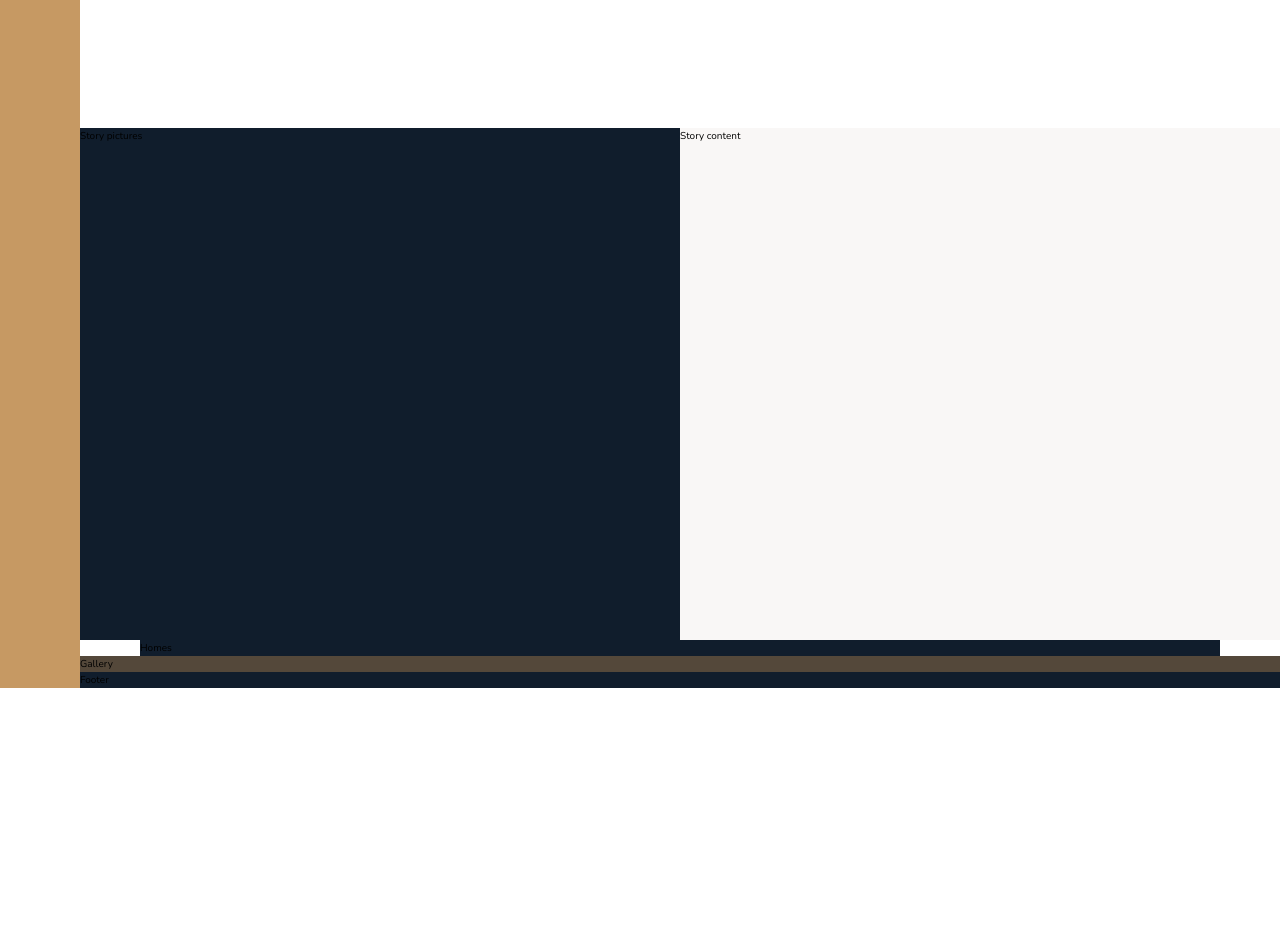
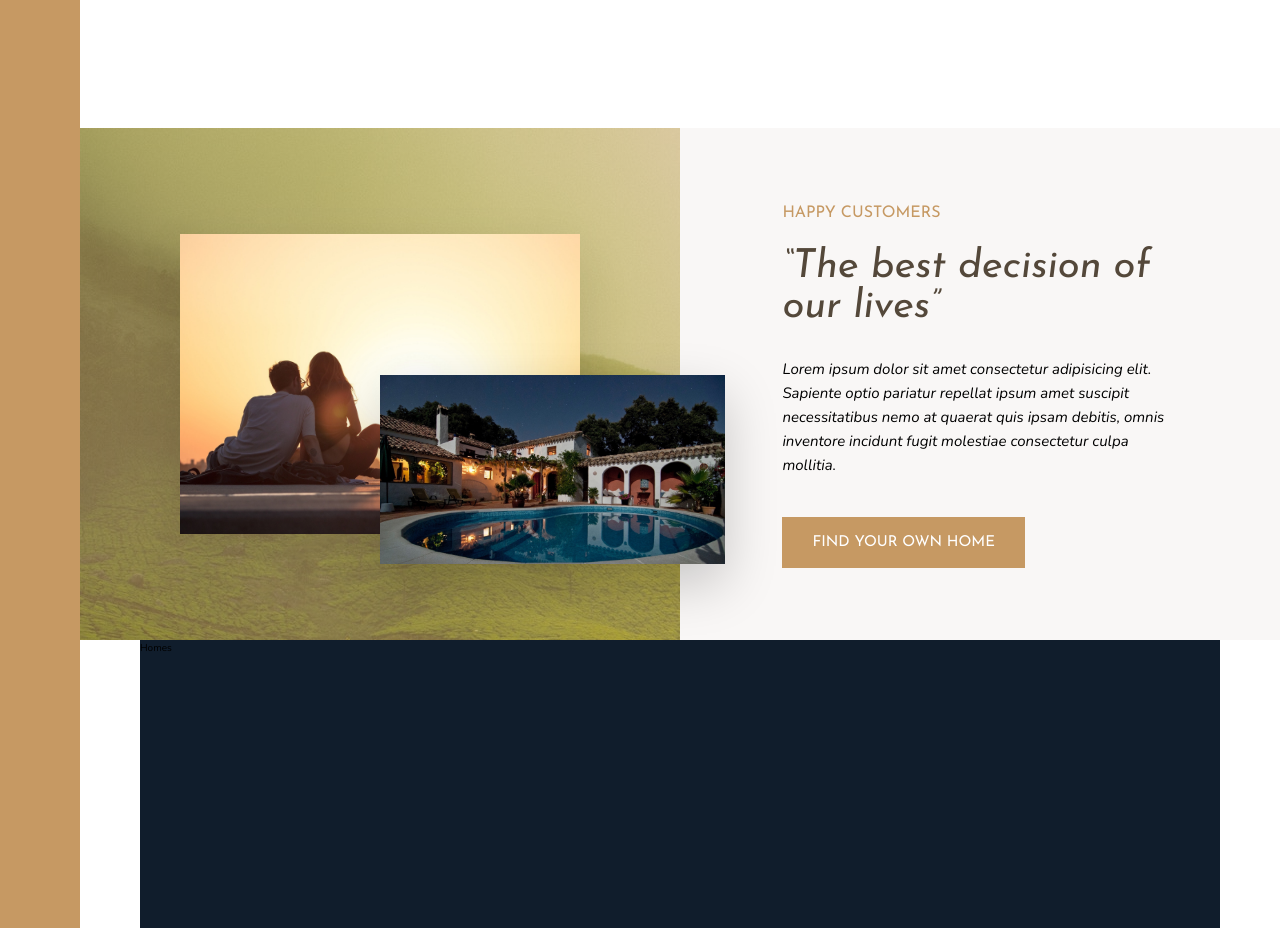
Before and after one commit to MarcinSoczowka/nexter, a website: page index.html in a window 1280 px wide. Shown: the part 1180-2108 px from the top of the page. Before the commit the page ends 1868 px from the top, so only its background shows below. Drawn offline with nearby package versions, Linux system fonts and the light colour scheme.

Commit message:
Added story section

```diff
--- a/index.html
+++ b/index.html
@@ -88,9 +88,33 @@
       </div>
     </section>
 
-    <div class="story__pictures">Story pictures</div>
+    <div class="story__pictures">
+      <img
+        src="img/story-1.jpeg"
+        alt="Couple with new house"
+        class="story__img--1"
+      />
 
-    <div class="story__content">Story content</div>
+      <img
+        src="img/story-2.jpeg"
+        alt="Couple with new house"
+        class="story__img--2"
+      />
+    </div>
+
+    <div class="story__content">
+      <h3 class="heading-3 mb-sm">Happy Customers</h3>
+      <h2 class="heading-2 heading-2--dark mb-md">
+        &ldquo;The best decision of our lives&rdquo;
+      </h2>
+      <p class="story__text">
+        Lorem ipsum dolor sit amet consectetur adipisicing elit. Sapiente optio
+        pariatur repellat ipsum amet suscipit necessitatibus nemo at quaerat
+        quis ipsam debitis, omnis inventore incidunt fugit molestiae consectetur
+        culpa mollitia.
+      </p>
+      <button class="btn">Find your own home</button>
+    </div>
 
     <section class="homes">Homes</section>
 
--- a/sass/_footer.scss
+++ b/sass/_footer.scss
@@ -1,4 +1,5 @@
 .footer {
   background-color: $color-secondary;
   grid-column: full-start / full-end;
+  height: 400px;
 }
--- a/sass/_gallery.scss
+++ b/sass/_gallery.scss
@@ -1,4 +1,5 @@
 .gallery {
   background-color: $color-grey-dark-1;
   grid-column: full-start / full-end;
+  height: 400px;
 }
--- a/sass/_homes.scss
+++ b/sass/_homes.scss
@@ -1,4 +1,5 @@
 .homes {
   background-color: $color-secondary;
   grid-column: center-start/center-end;
+  height: 400px;
 }
--- a/sass/_story.scss
+++ b/sass/_story.scss
@@ -1,11 +1,54 @@
 .story {
   &__pictures {
-    background-color: $color-secondary;
-    grid-column: full-start/ col-end 4;
+    grid-column: full-start / col-end 4;
+    background-image: linear-gradient(
+        rgba($color-primary, 0.5),
+        rgba($color-primary, 0.5)
+      ),
+      url(../img/back.jpg);
+
+    display: grid;
+    grid-template-rows: repeat(6, 1fr);
+    grid-template-columns: repeat(6, 1fr);
+    align-items: center;
+  }
+
+  &__img--1 {
+    width: 100%;
+    grid-row: 2/6;
+    grid-column: 2/6;
+    box-shadow: 0 2rem 5rem rgba(#000, 0.1);
+  }
+
+  &__img--2 {
+    width: 115%;
+    grid-row: 4/6;
+    grid-column: 4/7;
+    z-index: 20;
+    box-shadow: 0 2rem 5rem rgba(#000, 0.2);
   }
 
   &__content {
     background-color: $color-grey-light-1;
     grid-column: col-start 5 / full-end;
+
+    padding: 6rem 8vw;
+
+    /*
+    display: flex;
+    flex-direction: column;
+    justify-content: center;
+    align-items: flex-start;
+    */
+
+    display: grid;
+    align-content: center;
+    justify-items: start;
+  }
+
+  &__text {
+    font-size: 1.5rem;
+    font-style: italic;
+    margin-bottom: 4rem;
   }
 }
--- a/sass/_typography.scss
+++ b/sass/_typography.scss
@@ -12,10 +12,23 @@
 
 .heading-2 {
   @extend %heading;
+  font-size: 4rem;
+  font-style: italic;
+  line-height: 1;
+
+  &--light {
+    color: $color-grey-light-1;
+  }
+  &--dark {
+    color: $color-grey-dark-1;
+  }
 }
 
 .heading-3 {
   @extend %heading;
+  font-size: 1.6rem;
+  color: $color-primary;
+  text-transform: uppercase;
 }
 
 .heading-4 {
@@ -30,3 +43,33 @@
     color: $color-grey-dark-1;
   }
 }
+
+.btn {
+  background-color: $color-primary;
+  color: #fff;
+  border: none;
+  border-radius: 0;
+  font-family: $font-display;
+  font-size: 1.5rem;
+  text-transform: uppercase;
+  padding: 1.8rem 3rem;
+  cursor: pointer;
+  transition: all 0.2s;
+
+  &:hover {
+    background-color: $color-primary-dark;
+  }
+}
+
+.mb-sm {
+  margin-bottom: 2rem;
+}
+.mb-md {
+  margin-bottom: 3rem;
+}
+.mb-lg {
+  margin-bottom: 4rem;
+}
+.mb-hg {
+  margin-bottom: 8rem;
+}
```
Also changed, not shown: css/style.css.
